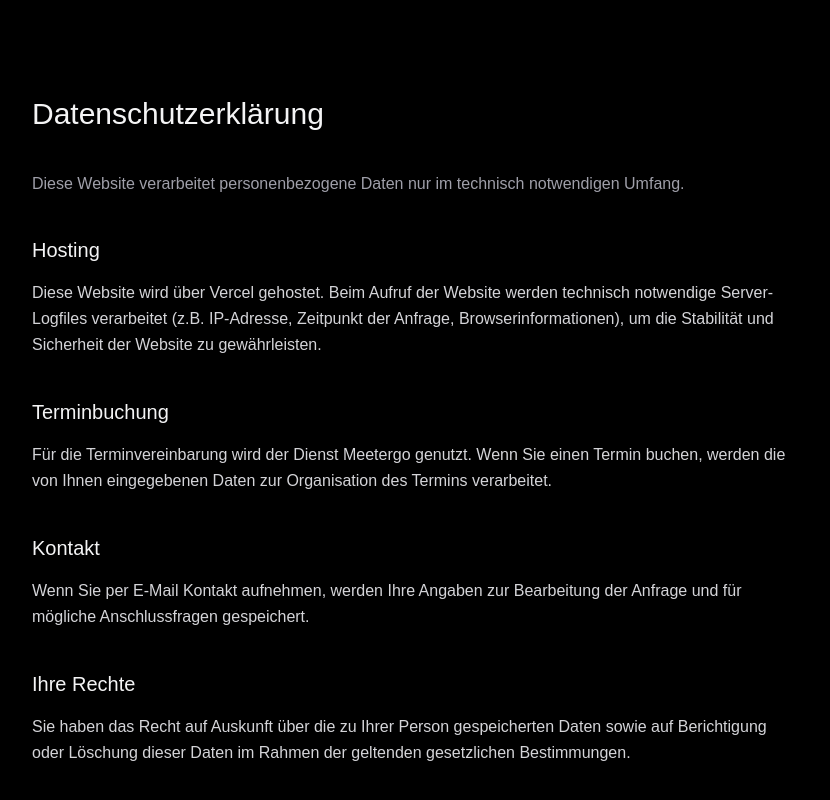
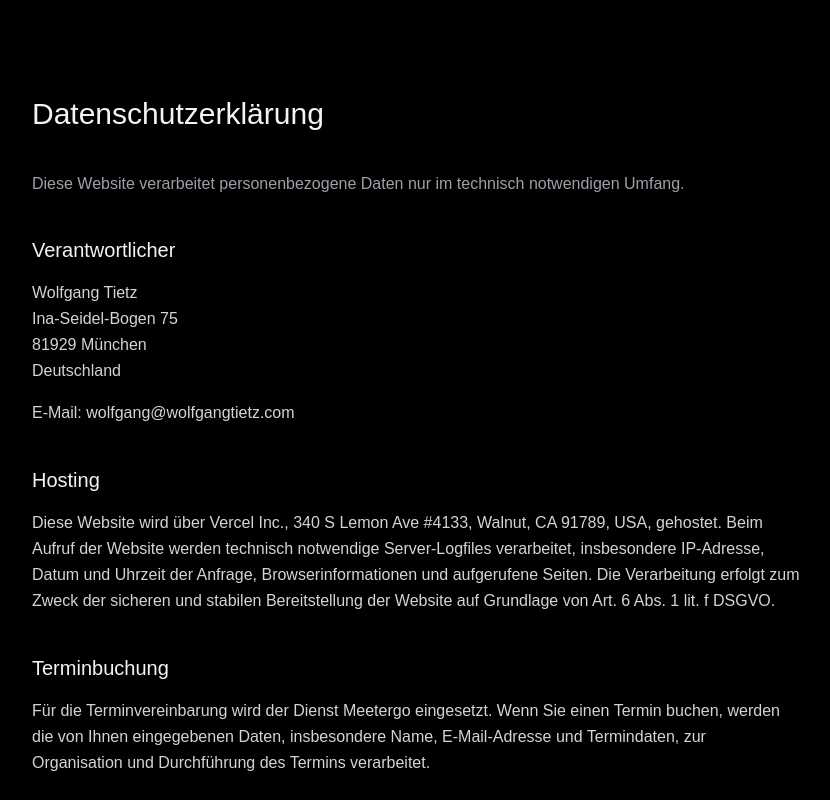
Before and after one commit to wolfgangtietz/coaching-landing, a Next.js app: page /datenschutz in a window 1280 px wide. Shown: the top 800 px of the page, without its empty margins (224-1054 px from the left). Built offline with nearby package versions, Linux system fonts and the light colour scheme.

Commit message:
final datenschutz text

```diff
--- a/app/datenschutz/page.tsx
+++ b/app/datenschutz/page.tsx
@@ -4,33 +4,57 @@ export default function Datenschutz() {
       <section className="max-w-3xl mx-auto">
         <h1 className="text-3xl font-light mb-10">Datenschutzerklärung</h1>
 
-        <p className="text-zinc-400 mb-6">
+        <p className="text-zinc-400 mb-10">
           Diese Website verarbeitet personenbezogene Daten nur im technisch notwendigen Umfang.
+        </p>
+
+        <h2 className="text-xl font-light mt-10 mb-4">Verantwortlicher</h2>
+        <p className="text-zinc-300 leading-relaxed">
+          Wolfgang Tietz
+          <br />
+          Ina-Seidel-Bogen 75
+          <br />
+          81929 München
+          <br />
+          Deutschland
+        </p>
+        <p className="text-zinc-300 leading-relaxed mt-4">
+          E-Mail: wolfgang@wolfgangtietz.com
         </p>
 
         <h2 className="text-xl font-light mt-10 mb-4">Hosting</h2>
         <p className="text-zinc-300 leading-relaxed">
-          Diese Website wird über Vercel gehostet. Beim Aufruf der Website werden technisch notwendige
-          Server-Logfiles verarbeitet (z.B. IP-Adresse, Zeitpunkt der Anfrage, Browserinformationen),
-          um die Stabilität und Sicherheit der Website zu gewährleisten.
+          Diese Website wird über Vercel Inc., 340 S Lemon Ave #4133, Walnut, CA 91789, USA, gehostet.
+          Beim Aufruf der Website werden technisch notwendige Server-Logfiles verarbeitet, insbesondere
+          IP-Adresse, Datum und Uhrzeit der Anfrage, Browserinformationen und aufgerufene Seiten.
+          Die Verarbeitung erfolgt zum Zweck der sicheren und stabilen Bereitstellung der Website auf
+          Grundlage von Art. 6 Abs. 1 lit. f DSGVO.
         </p>
 
         <h2 className="text-xl font-light mt-10 mb-4">Terminbuchung</h2>
         <p className="text-zinc-300 leading-relaxed">
-          Für die Terminvereinbarung wird der Dienst Meetergo genutzt. Wenn Sie einen Termin buchen,
-          werden die von Ihnen eingegebenen Daten zur Organisation des Termins verarbeitet.
+          Für die Terminvereinbarung wird der Dienst Meetergo eingesetzt. Wenn Sie einen Termin buchen,
+          werden die von Ihnen eingegebenen Daten, insbesondere Name, E-Mail-Adresse und Termindaten,
+          zur Organisation und Durchführung des Termins verarbeitet.
         </p>
 
-        <h2 className="text-xl font-light mt-10 mb-4">Kontakt</h2>
+        <h2 className="text-xl font-light mt-10 mb-4">Kontaktaufnahme</h2>
         <p className="text-zinc-300 leading-relaxed">
-          Wenn Sie per E-Mail Kontakt aufnehmen, werden Ihre Angaben zur Bearbeitung der Anfrage
-          und für mögliche Anschlussfragen gespeichert.
+          Wenn Sie per E-Mail Kontakt aufnehmen, werden Ihre Angaben zur Bearbeitung der Anfrage sowie
+          für mögliche Anschlussfragen gespeichert. Die Verarbeitung erfolgt auf Grundlage von
+          Art. 6 Abs. 1 lit. b DSGVO, soweit die Anfrage auf den Abschluss oder die Durchführung eines
+          Vertrags gerichtet ist, im Übrigen auf Grundlage von Art. 6 Abs. 1 lit. f DSGVO.
         </p>
 
         <h2 className="text-xl font-light mt-10 mb-4">Ihre Rechte</h2>
         <p className="text-zinc-300 leading-relaxed">
           Sie haben das Recht auf Auskunft über die zu Ihrer Person gespeicherten Daten sowie auf
-          Berichtigung oder Löschung dieser Daten im Rahmen der geltenden gesetzlichen Bestimmungen.
+          Berichtigung, Löschung, Einschränkung der Verarbeitung und Datenübertragbarkeit im Rahmen
+          der gesetzlichen Vorgaben.
+        </p>
+        <p className="text-zinc-300 leading-relaxed mt-4">
+          Sie haben außerdem das Recht, sich bei einer Datenschutzaufsichtsbehörde über die
+          Verarbeitung Ihrer personenbezogenen Daten zu beschweren.
         </p>
       </section>
     </main>
```
